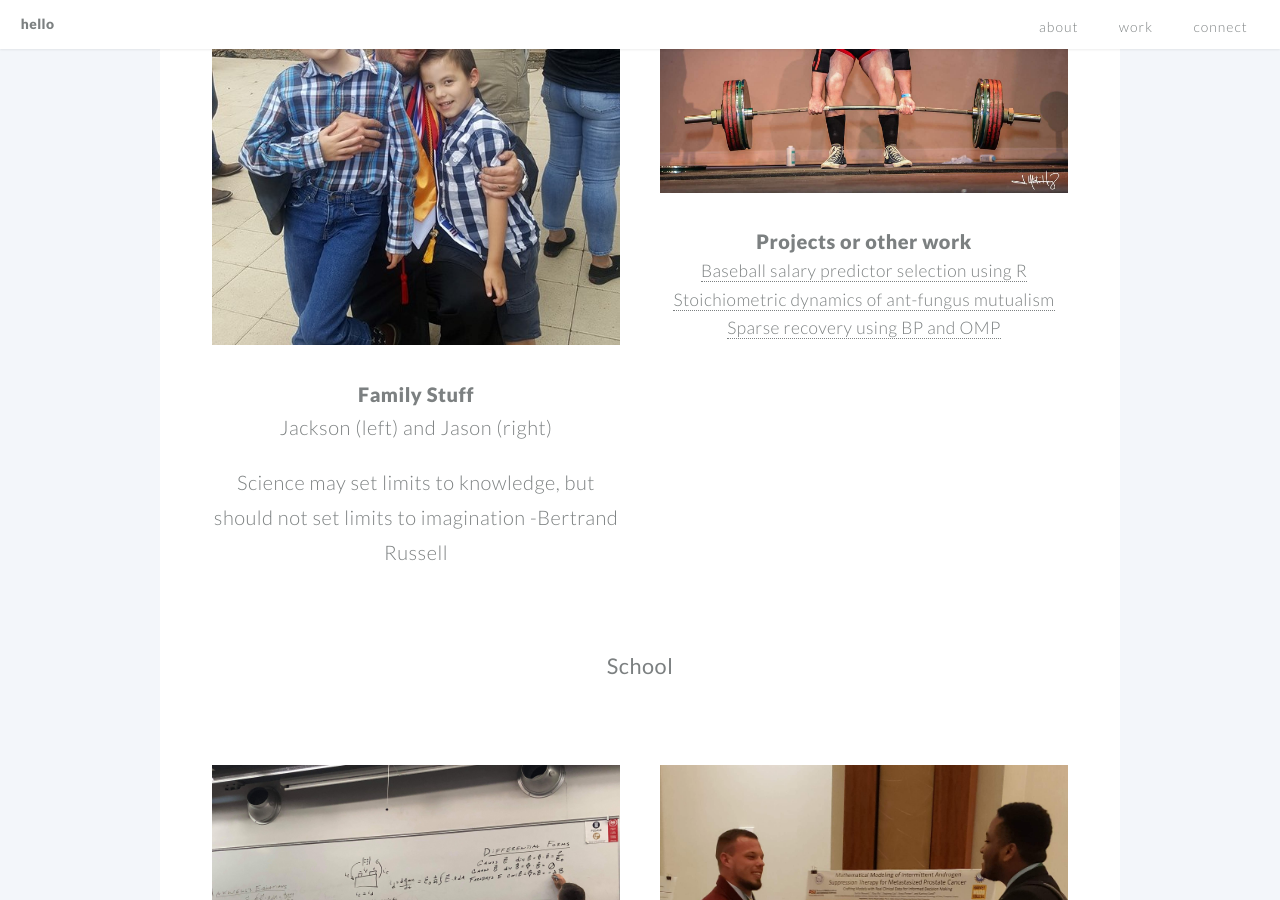
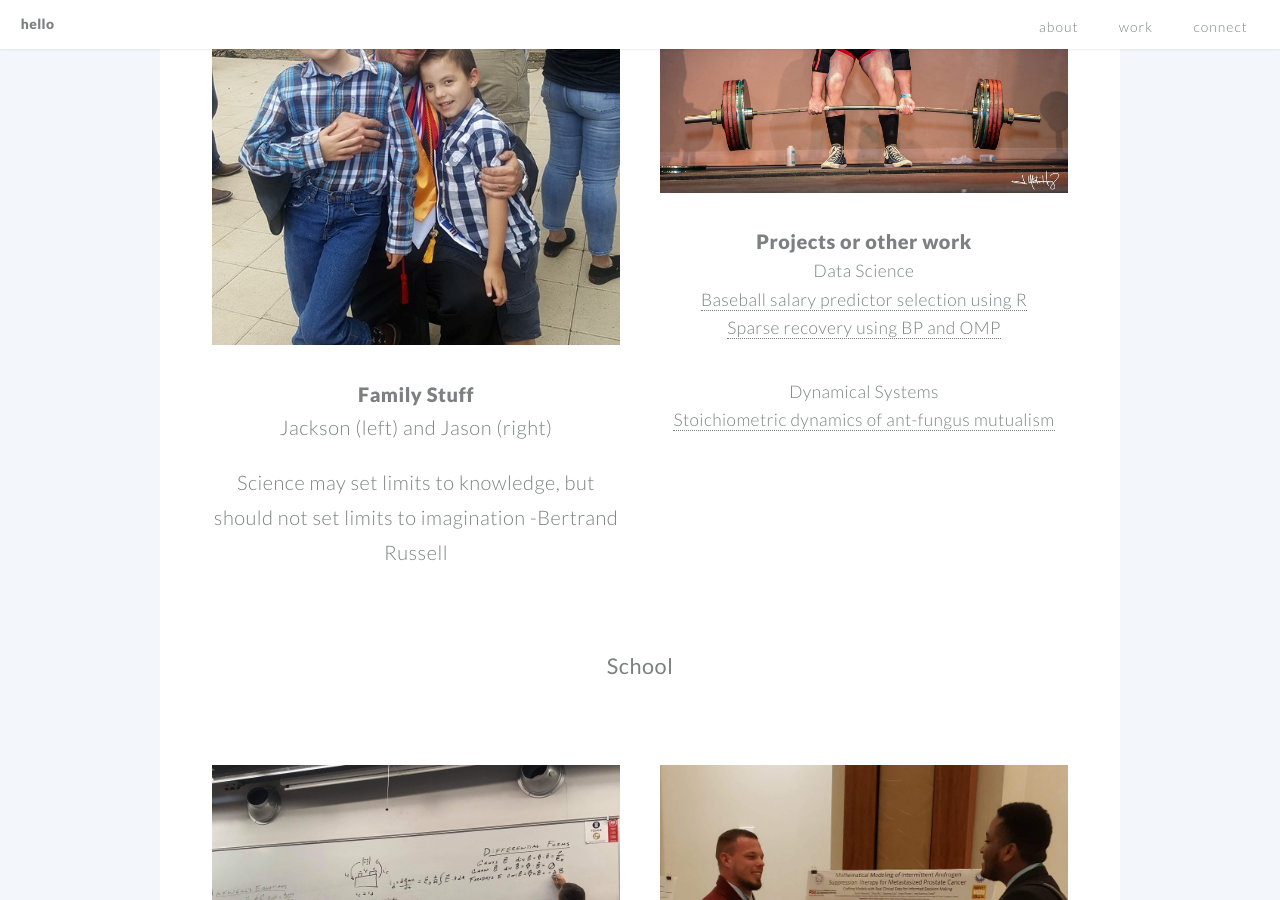
Before and after one commit to jben33/jben33.github.io, a Jekyll site: the page built from index.md, in a window 1280 px wide and 900 px high, scrolled down 2067 px. Built offline with Jekyll 4.4.1, drawn with Linux system fonts in a browser that asks for light colours.

Commit message:
Update example2.html

```diff
--- a/_includes/example2.html
+++ b/_includes/example2.html
@@ -1,7 +1,10 @@
 <h1>Projects or other work</h1>
 
-<ul>
+<ul> Data Science
     <li><a href="https://drive.google.com/file/d/16-5BFMT3K4yZeH_sabC04eOoUSRr0ERS/view">Baseball salary predictor selection using R</a></li>
-    <li><a href="https://drive.google.com/file/d/1ZN5RsUfMytxdaDLOrpU1KEO79AyjDPLw/view?usp=sharing">Stoichiometric dynamics of ant-fungus mutualism</a></li>
     <li><a href="https://drive.google.com/file/d/1WWmqQxm_SkWCWk5_S1_xysVG3u1fB5ar/view?usp=sharing">Sparse recovery using BP and OMP</a></li>
 </ul>
+
+<ul> Dynamical Systems
+    <li><a href="https://drive.google.com/file/d/1ZN5RsUfMytxdaDLOrpU1KEO79AyjDPLw/view?usp=sharing">Stoichiometric dynamics of ant-fungus mutualism</a></li>
+</ul>
```
